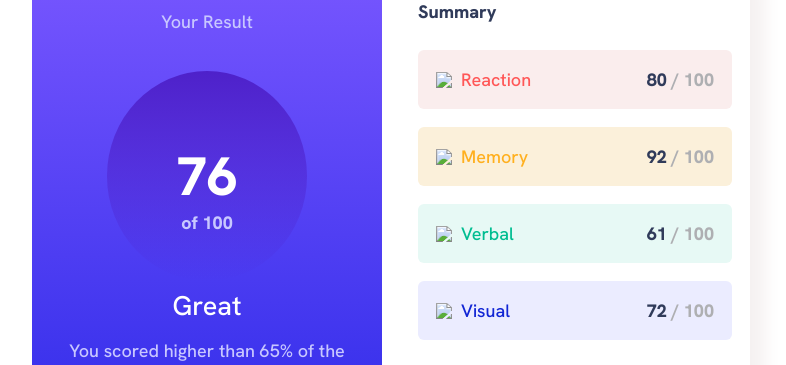
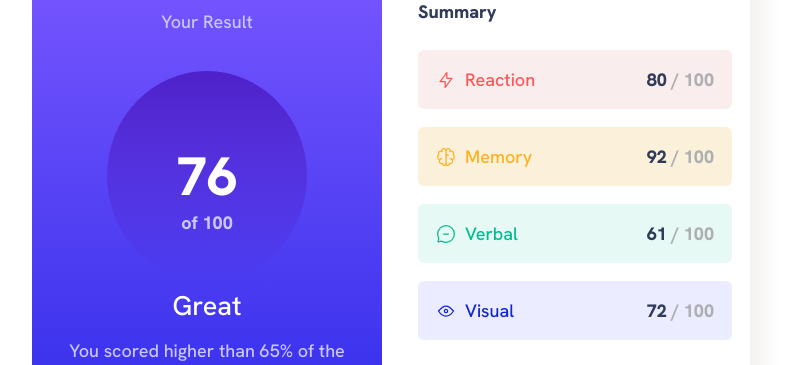
Before and after one commit to Ann-Ebere/Group-8-Ass, a plain HTML site: page index.html in a window 1280 px wide. Shown: the part 186-551 px from the top of the page, without its empty margins (240-1026 px from the left). Drawn offline with Linux system fonts and the light colour scheme.

Commit message:
Update index.html

```diff
--- a/index.html
+++ b/index.html
@@ -25,26 +25,26 @@
   <div class="container last-child">
     <p class="dark-blue m-1 fw-2"> Summary</p>
     <div class="d-flex bg-red">
-      <img class="icon" src="assets/images/icon-reaction.svg">
+      <img class="icon" src="icon-reaction.svg">
       <p class="red">Reaction</p>
       <p class="text-end fw-2"><span class="dark-blue fw-2"> 80</span>
       <span class="dark-grey"> / 100</span></p>
     </div>
 
     <div class="d-flex bg-yellow">
-      <img class="icon" src="assets/images/icon-memory.svg"><p class="yellow">Memory</p> <p class="text-end fw-2"><span class="dark-blue fw-2">92</span>
+      <img class="icon" src="icon-memory.svg"><p class="yellow">Memory</p> <p class="text-end fw-2"><span class="dark-blue fw-2">92</span>
       <span class="dark-grey"> / 100</span></p>
     </div>
 
     <div class="d-flex bg-green">
-      <img class="icon" src="assets/images/icon-verbal.svg"><p class="green">Verbal </p>
+      <img class="icon" src="icon-verbal.svg"><p class="green">Verbal </p>
       <p class="text-end fw-2"><span class="dark-blue fw-2"> 61</span>
       <span class="dark-grey"> / 100</span>
       </p>
     </div>
 
     <div class="d-flex bg-blue">
-      <img class="icon" src="assets/images/icon-visual.svg">
+      <img class="icon" src="icon-visual.svg">
         <p><span class="blue">Visual</span></p><p class="text-end fw-2">
           <span class="dark-blue fw-2">72</span> <span class="dark-grey"> / 100</span>
         </p>
```
